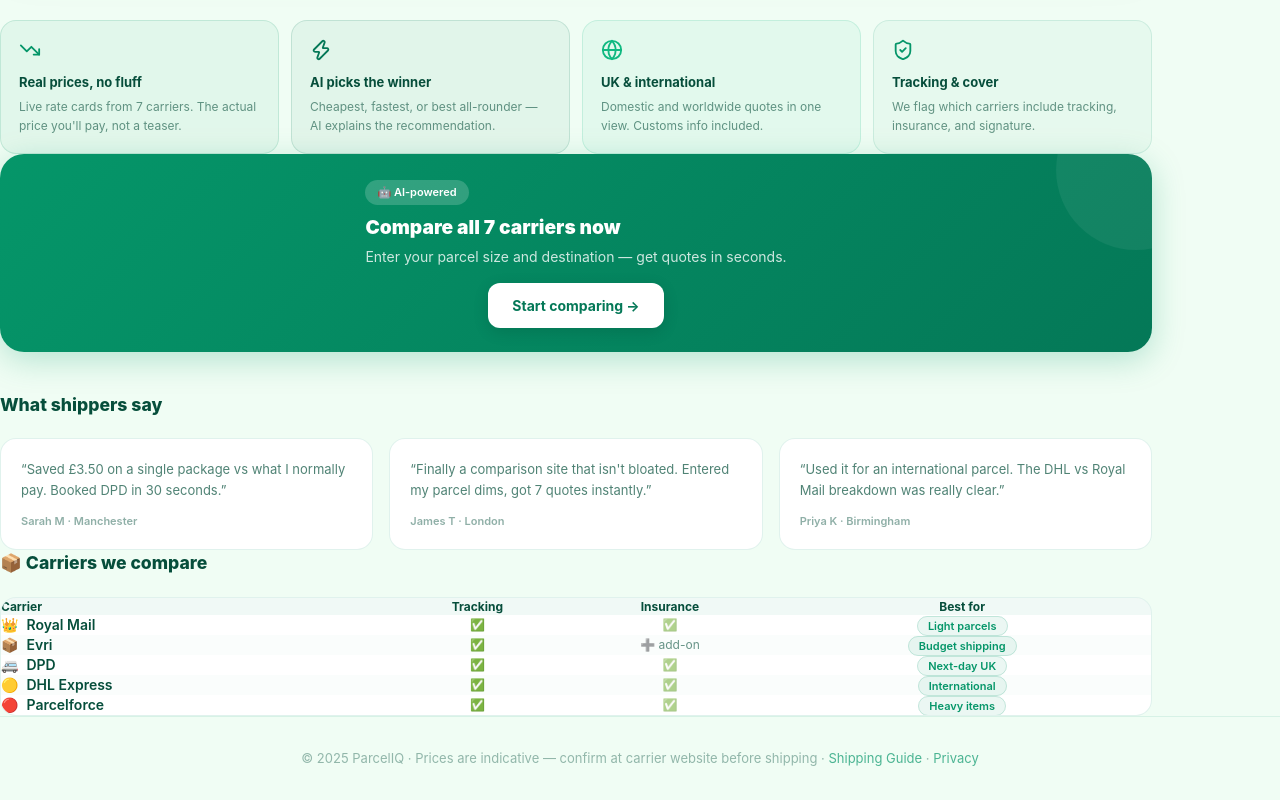
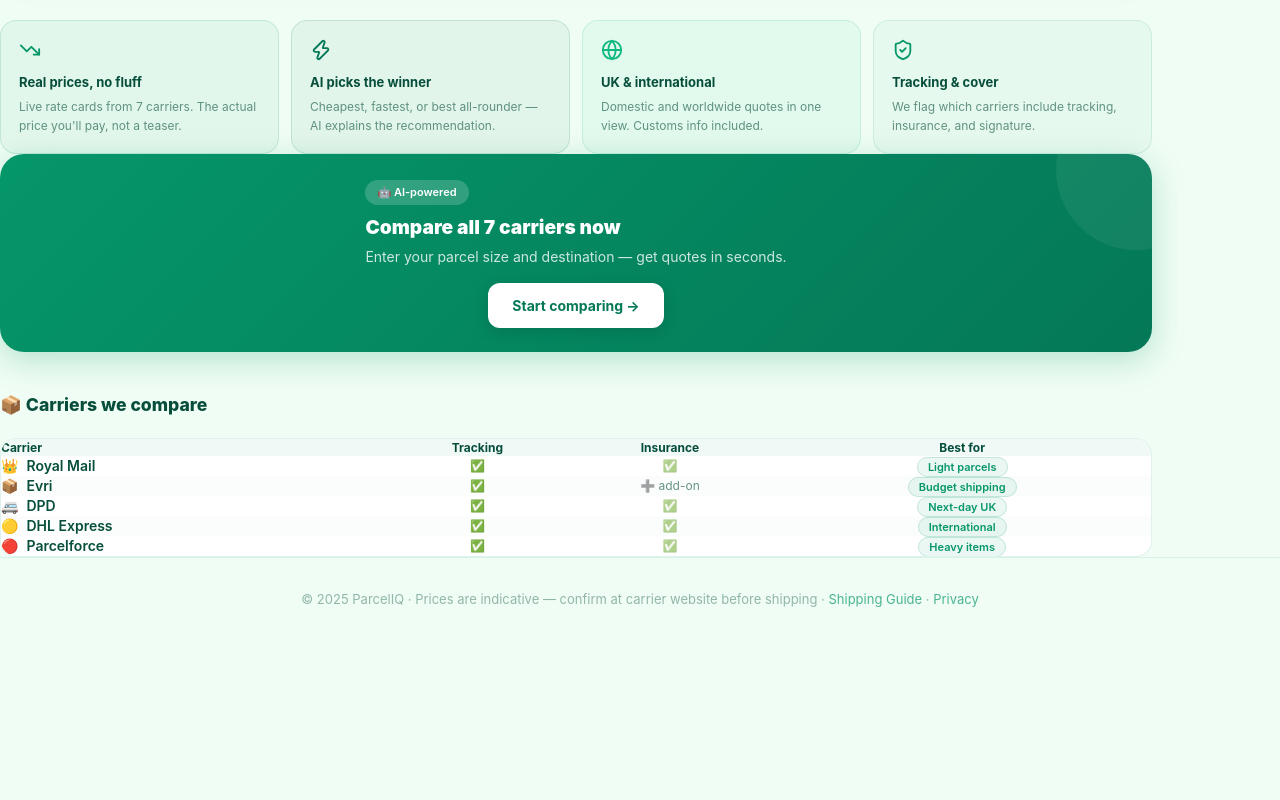
Before and after one commit to infosiva/ParcelIQ, a Next.js app: page / in a window 1280 px wide. Shown: the part 1215-2015 px from the top of the page. After the commit the page ends 1857 px from the top, so only its background shows below. Built offline with nearby package versions, Linux system fonts and the light colour scheme.

Commit message:
fix(cro): remove fake named testimonials section

```diff
--- a/app/page.tsx
+++ b/app/page.tsx
@@ -48,12 +48,6 @@
     border: 'rgba(5,150,105,0.12)',
     iconColor: '#059669',
   },
-]
-
-const REVIEWS = [
-  { text: 'Saved £3.50 on a single package vs what I normally pay. Booked DPD in 30 seconds.', name: 'Sarah M', location: 'Manchester' },
-  { text: 'Finally a comparison site that isn\'t bloated. Entered my parcel dims, got 7 quotes instantly.', name: 'James T', location: 'London' },
-  { text: 'Used it for an international parcel. The DHL vs Royal Mail breakdown was really clear.', name: 'Priya K', location: 'Birmingham' },
 ]
 
 const STATS = [
@@ -340,22 +334,6 @@
         </div>
       </section>
 
-      {/* Reviews */}
-      <section className="mb-10">
-        <h2 style={{ fontSize: '1.1rem', fontWeight: 800, color: '#064e3b', marginBottom: 20 }}>What shippers say</h2>
-        <div className="grid grid-cols-1 md:grid-cols-3 gap-4">
-          {REVIEWS.map((r, i) => (
-            <div key={r.name} style={{
-              background: '#fff', border: '1px solid rgba(5,150,105,0.12)',
-              borderRadius: 16, padding: 20,
-            }}>
-              <p style={{ fontSize: 13, color: 'rgba(6,78,59,0.70)', lineHeight: 1.6, marginBottom: 12 }}>&ldquo;{r.text}&rdquo;</p>
-              <p style={{ fontSize: 11, fontWeight: 600, color: 'rgba(6,78,59,0.45)' }}>{r.name} · {r.location}</p>
-            </div>
-          ))}
-        </div>
-      </section>
-
       {/* Carrier breakdown */}
       <section className="mb-8">
         <h2 style={{ fontSize: '1.1rem', fontWeight: 800, color: '#064e3b', marginBottom: 20 }}>📦 Carriers we compare</h2>
```
